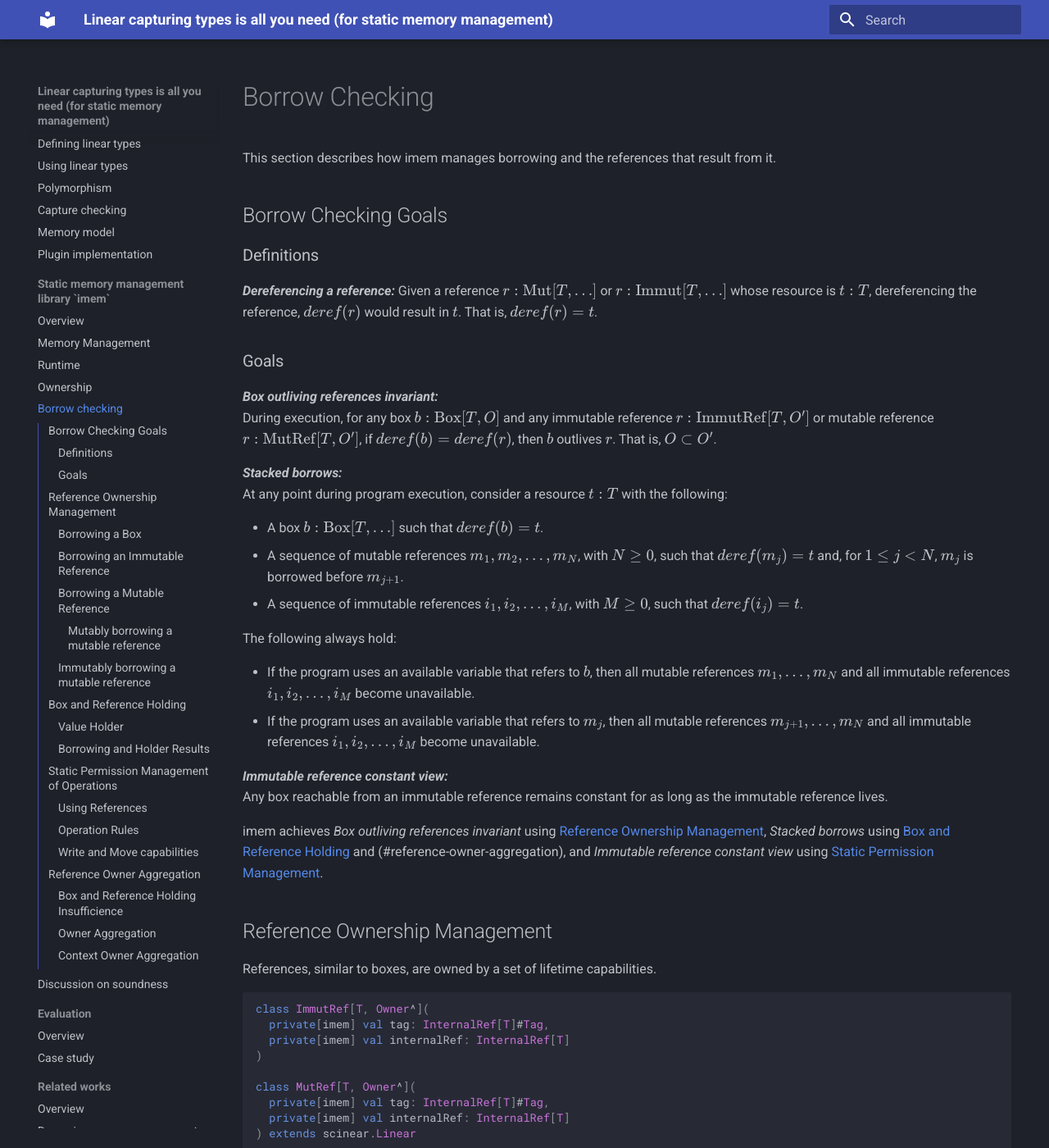
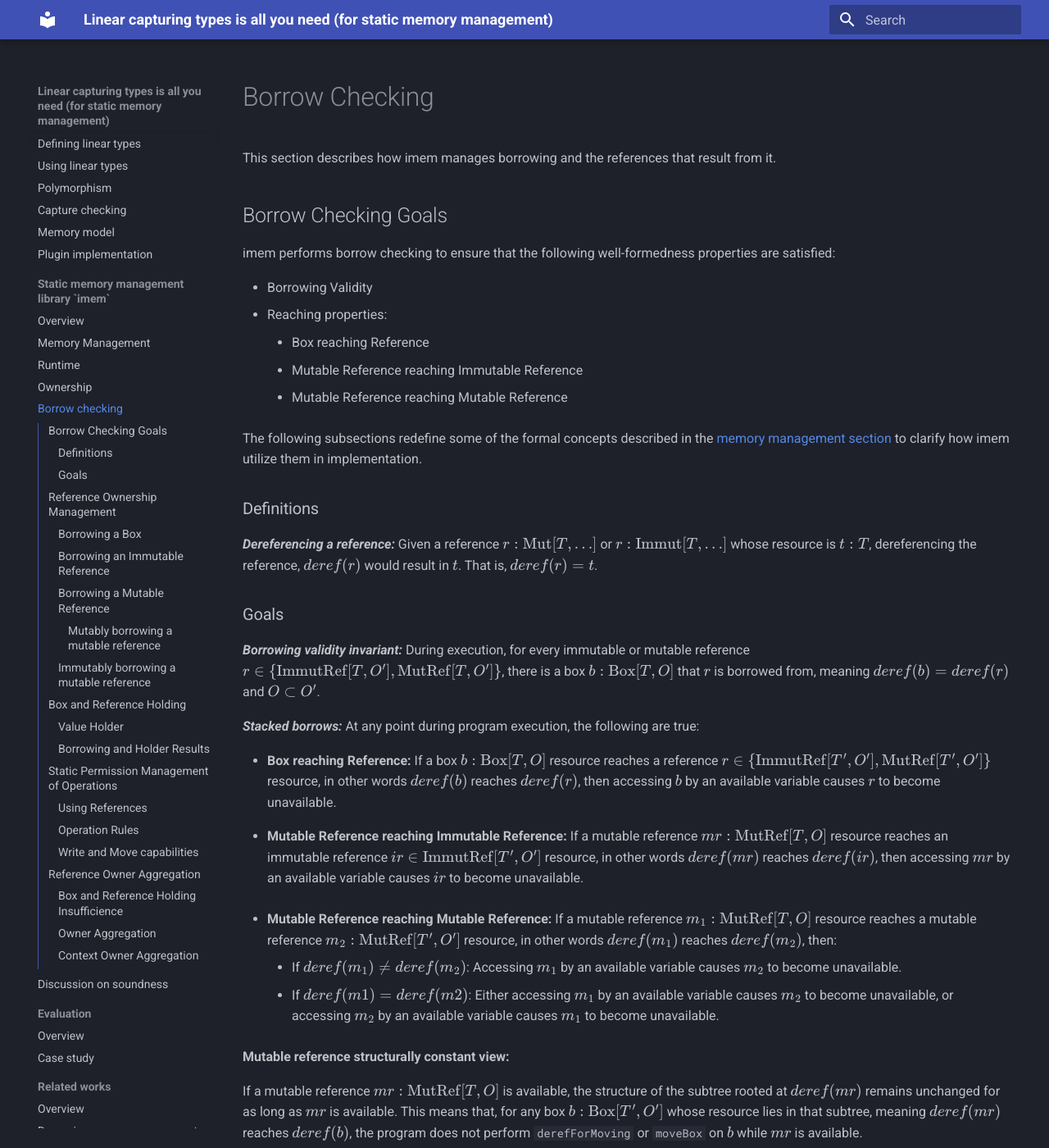
Before and after one commit to amsen20/masters-thesis, an MkDocs documentation site: the page built from docs/imem/borrow-checking.md, in a window 1280 px wide and 1400 px high. Shown: the whole window at 82% size. Built offline with MkDocs 1.6.1 and Material for MkDocs 9.7.7, drawn with Linux system fonts in a browser that asks for light colours; some of the changed text lies outside the part shown.

Commit message:
Edit borrow checking based on the memory management section

````diff
--- a/docs/imem/borrow-checking.md
+++ b/docs/imem/borrow-checking.md
@@ -3,6 +3,17 @@
 This section describes how imem manages borrowing and the references that result from it.
 
 ## Borrow Checking Goals
+
+imem performs borrow checking to ensure that the following well-formedness properties are satisfied:
+
+- Borrowing Validity
+- Reaching properties:
+
+  - Box reaching Reference
+  - Mutable Reference reaching Immutable Reference
+  - Mutable Reference reaching Mutable Reference
+
+The following subsections redefine some of the formal concepts described in the [memory management section](./memory-management.md) to clarify how imem utilize them in implementation.
 
 ### Definitions
 
@@ -12,26 +23,41 @@ That is, $deref(r) = t$.
 
 ### Goals
 
-***Box outliving references invariant:***
-During execution, for any box \(b : \text{Box}[T, O]\) and any immutable reference \(r : \text{ImmutRef}[T, O']\) or mutable reference \(r : \text{MutRef}[T, O']\), if \(deref(b) = deref(r)\), then \(b\) outlives \(r\).
-That is, \(O \subset O'\).
+***Borrowing validity invariant:***
+During execution, for every immutable or mutable reference \(r \in \{\text{ImmutRef}[T, O'], \text{MutRef}[T, O']\}\), there is a box \(b : \text{Box}[T, O]\) that \(r\) is borrowed from, meaning \(deref(b) = deref(r)\) and \(O \subset O'\).
 
 ***Stacked borrows:***
-At any point during program execution, consider a resource \(t : T\) with the following:
+At any point during program execution, the following are true:
 
-- A box \(b : \text{Box}[T, \ldots]\) such that \(deref(b) = t\).
-- A sequence of mutable references \(m_1, m_2, \ldots, m_N\), with \(N \ge 0\), such that \(deref(m_j) = t\) and, for \(1 \le j < N\), \(m_j\) is borrowed before \(m_{j+1}\).
-- A sequence of immutable references \(i_1, i_2, \ldots, i_M\), with \(M \ge 0\), such that \(deref(i_j) = t\).
+- **Box reaching Reference:**
+  If a box \(b: \text{Box}[T, O]\) resource reaches a reference \(r \in \{\text{ImmutRef}[T', O'], \text{MutRef}[T', O']\}\) resource, in other words \(deref(b)\) reaches \(deref(r)\), then accessing \(b\) by an available variable causes \(r\) to become unavailable.
 
-The following always hold:
+- **Mutable Reference reaching Immutable Reference:**
+  If a mutable reference \(mr: \text{MutRef}[T, O]\) resource reaches an immutable reference \(ir \in \text{ImmutRef}[T', O']\) resource, in other words \(deref(mr)\) reaches \(deref(ir)\), then accessing \(mr\) by an available variable causes \(ir\) to become unavailable.
 
-- If the program uses an available variable that refers to \(b\), then all mutable references \(m_1, \ldots, m_N\) and all immutable references \(i_1, i_2, \ldots, i_M\) become unavailable.
-- If the program uses an available variable that refers to \(m_j\), then all mutable references \(m_{j+1}, \ldots, m_N\) and all immutable references \(i_1, i_2, \ldots, i_M\) become unavailable.
+- **Mutable Reference reaching Mutable Reference:**
+  If a mutable reference \(m_1: \text{MutRef}[T, O]\) resource reaches a mutable reference \(m_2: \text{MutRef}[T', O']\) resource, in other words \(deref(m_1)\) reaches \(deref(m_2)\), then:
 
-***Immutable reference constant view:***
-Any box reachable from an immutable reference remains constant for as long as the immutable reference lives.
+  - If \(deref(m_1) \neq deref(m_2)\):
+    Accessing \(m_1\) by an available variable causes \(m_2\) to become unavailable.
+  - If \(deref(m1) = deref(m2)\):
+    Either accessing \(m_1\) by an available variable causes \(m_2\) to become unavailable, or accessing \(m_2\) by an available variable causes \(m_1\) to become unavailable.
 
-imem achieves *Box outliving references invariant* using [Reference Ownership Management](#reference-ownership-management), *Stacked borrows* using [Box and Reference Holding](#box-and-reference-holding) and (#reference-owner-aggregation), and *Immutable reference constant view* using [Static Permission Management](#static-permission-management-of-operations).
+**Mutable reference structurally constant view:**
+
+If a mutable reference \( mr: \text{MutRef}[T, O] \) is available, the structure of the subtree rooted at \( deref(mr) \) remains unchanged for as long as \( mr \) is available.
+This means that, for any box \( b: \text{Box}[T', O'] \) whose resource lies in that subtree, meaning \( deref(mr) \) reaches \( deref(b) \), the program does not perform `derefForMoving` or `moveBox` on \( b \) while \( mr \) is available.
+
+**Immutable reference constant view:**
+If an immutable reference \(ir : \text{ImmutRef}[T, O]\) is available, then the entire subtree of \(deref(ir)\) remains read-only.
+This means that:
+
+- There is no available mutable reference \(mr : \text{MutRef}[T', O']\) whose resource is in that subtree, meaning \(deref(ir)\) reaches \(deref(mr)\).
+- For any box \(b : \text{Box}[T', O']\) whose resource is in that subtree, \(deref(ir)\) reaches \(deref(b)\), the program does not perform `setBox`, `swapBox`, `derefForMoving` or `moveBox` on \(b\) as long as \(ir\) is available.
+
+imem ensures *Borrowing validity* through [Reference Ownership Management](#reference-ownership-management).
+It enforces *Stacked borrows* through [Box and Reference Holding](#box-and-reference-holding) and [Reference Owner Aggregation](#reference-owner-aggregation).
+It also guarantees the *Mutable reference structurally constant view* and the *Immutable reference constant view* through [Static Permission Management](#static-permission-management-of-operations).
 
 ## Reference Ownership Management
 
@@ -73,7 +99,7 @@ Note that the resulting reference does not capture `self`. Therefore, escape-che
 
 For both functions, the owner type parameter `newOwner` of the returned reference must be a superset of the `Owner` type parameter.
 As a result, the reference's owners include all the lifetime capabilities owners of the box from which the reference is borrowed.
-By enforcing the constraint `newOwner^ >: {..., Owner}`, imem ensures the *Box outliving references invariant* when borrowing a box.
+By enforcing the constraint `newOwner^ >: {..., Owner}`, imem ensures *Borrowing validity* when borrowing a box.
 
 ### Borrowing an Immutable Reference
 
@@ -90,7 +116,7 @@ def borrowImmut[@scinear.HideLinearity T, Owner^, ..., newOwner^ >: {..., Owner}
 `borrowImmut` for an immutable reference is similar to `borrowImmutBox`.
 The returned reference does not capture `self`.
 Therefore, even if `self` is escape-checked, the program can copy the returned reference and store it freely.
-In addition, the `newOwner` type parameter, with the constraint `newOwner^ >: {..., Owner}`, ensures that reborrowed immutable references live no longer than the original immutable reference, in line with the *Box outliving references invariant*.
+In addition, the `newOwner` type parameter, with the constraint `newOwner^ >: {..., Owner}`, ensures that reborrowed immutable references live no longer than the original immutable reference, in line with *Borrowing validity* goal.
 
 ### Borrowing a Mutable Reference
 
@@ -211,7 +237,7 @@ It then unlocks the holder by calling `lf.getKey`, which retrieves the original
 
 ### Using References
 
-The main purpose of references is to provide access to a resource after it has been borrowed by the program.
+The main purpose of a reference is to provide access to a resource after the program borrows it.
 An immutable reference provides only read access through the `read` function, and a mutable reference provides both read and write access through the `write` function.
 
 ```Scala
@@ -285,10 +311,10 @@ Imem defines two capabilities:
 - `WriteCap`: Any function that captures this capability in its type is allowed to call imem interfaces that require write access.
 - `MoveCap`: Any function that captures this capability in its type is allowed to call imem interfaces that require move access.
 
-Because read access is permitted in every scope, imem does not define a separate capability for it.
+Because imem permits read access in every scope, imem does not define a separate capability for it.
 
 These capabilities are propagated through the program using an implicit context parameter that every imem interface requires.
-The following shows the `Context` class:
+The following shows the `Context` class definition:
 
 ```Scala
 class Context[WC^, MC^] private[imem] ()
@@ -381,7 +407,8 @@ By implementing [Box and Reference Holding](#box-and-reference-holding), imem en
 As a result, accessing any of these boxes or references expires the references that appear above it on the borrow stack.
 
 However, this mechanism is not sufficient when the program contains nested boxes and references that point to different boxes, where one box reaches another.
-In the following example, accessing the outer reference through its holder should expire the inner reference; otherwise, the *Stacked Borrows* invariant is violated.
+In the following example, accessing the outer reference through its holder should expire the inner reference;
+otherwise, the *Stacked Borrows* invariant is violated.
 
 ```Scala
 TODO: AN EXAMPLE OF NESTED BOXES WHERE THE OUTER BOX IS BORROWED MOUTABLY AND THEN THE INNER BOX IS BORROWED MUTABLY AND ACCESSING THE OUTER REFERENCE SHOULD EXPIRE THE INNER REFERECNE, CHECK THE MENTION BELOW
--- a/mkdocs.yml
+++ b/mkdocs.yml
@@ -73,6 +73,7 @@ markdown_extensions:
   - pymdownx.arithmatex:
       generic: true
   - attr_list
+  - mdx_truly_sane_lists
 
 extra_javascript:
   - javascript/mathjax.js
--- a/requirements.txt
+++ b/requirements.txt
@@ -2,3 +2,4 @@ mkdocs>=1.5.0
 mkdocs-material>=9.0.0
 mkdocs-print-site-plugin>=2.3.0
 pymdown-extensions>=10.0
+mdx-truly-sane-lists==1.3
````
Also changed, not shown: other parts of docs/imem/borrow-checking.md (+7 -11 lines), docs/imem/ownership.md (+1 -1 lines).
